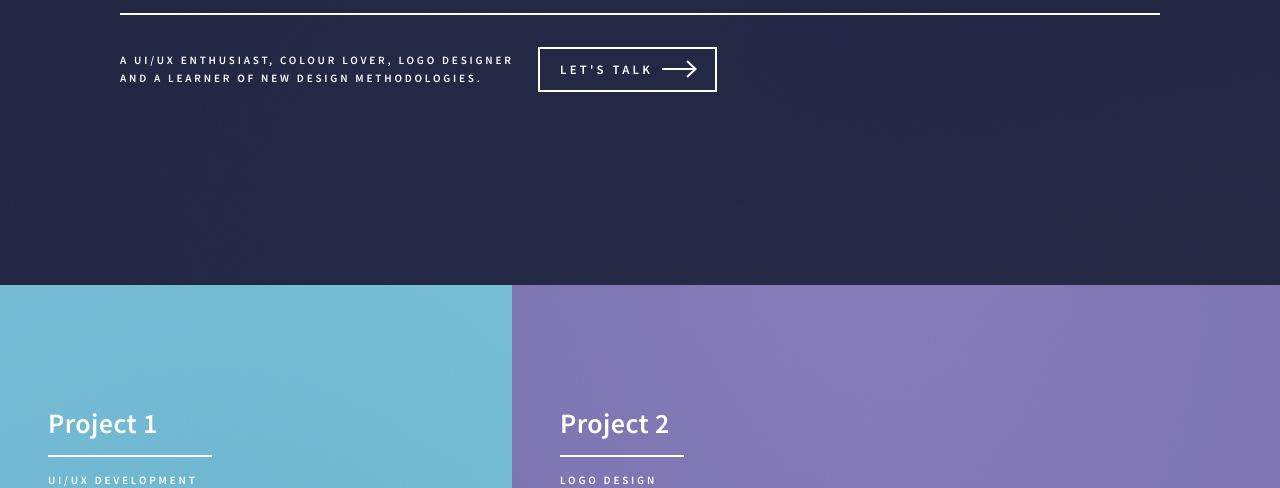
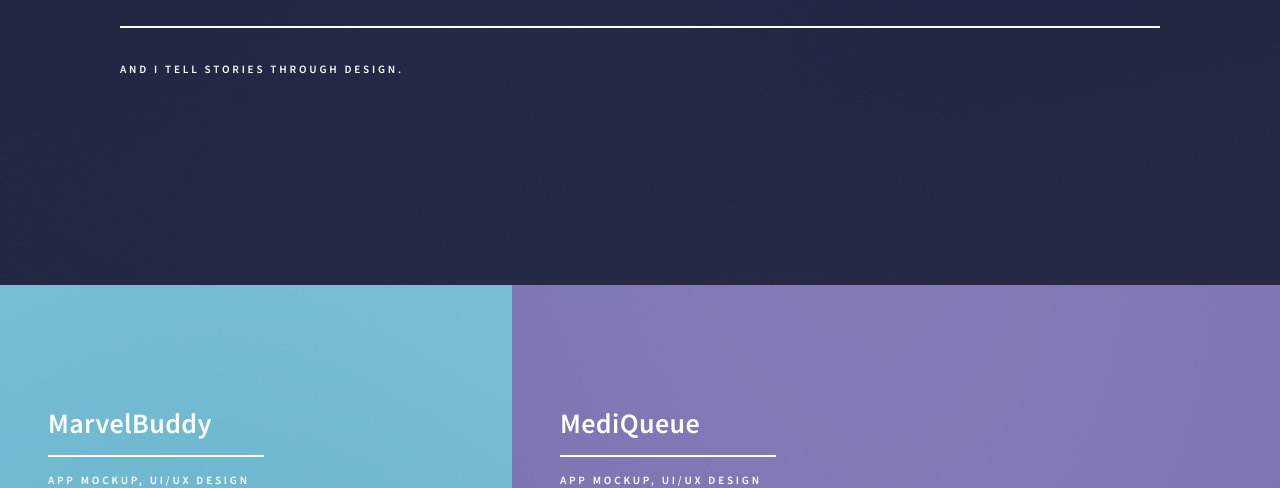
Before and after one commit to kwonjames/portfolio, a plain HTML site: page index.html in a window 1280 px wide. Shown: the part 315-803 px from the top of the page. Drawn offline with Linux system fonts and the light colour scheme.

Commit message:
Update index.html

```diff
--- a/index.html
+++ b/index.html
@@ -25,13 +25,9 @@
 				<!-- Menu -->
 					<nav id="menu">
 						<ul class="links">
-							<li><a href="index.html">Home</a></li>
-							<li><a href="landing.html">About Me</a></li>
-							<li><a href="generic.html">Process</a></li>
-							<li><a href="elements.html">Projects</a></li>
-						</ul>
-						<ul class="actions vertical">
-							<li><a href="#" class="button special fit">Let's Talk</a></li>
+							<li><a href="index.html">Work</a></li>
+							<li><a href="landing.html">About</a></li>
+							<li><a href="generic.html">Extra</a></li>
 						</ul>
 					</nav>
 
@@ -42,11 +38,7 @@
 								<h1>Hi, my name is James</h1>
 							</header>
 							<div class="content">
-								<p>A UI/UX enthusiast, colour lover, logo designer <br />
-								and a learner of new design methodologies.</p>
-								<ul class="actions">
-									<li><a href="#one" class="button next scrolly">Let's talk</a></li>
-								</ul>
+								<p>And I tell stories through design.</p>
 							</div>
 						</div>
 					</section>
@@ -61,8 +53,8 @@
 										<img src="images/pic01.jpg" alt="" />
 									</span>
 									<header class="major">
-										<h3><a href="landing.html" class="link">Project 1</a></h3>
-										<p>UI/UX Development</p>
+										<h3><a href="landing.html" class="link">MarvelBuddy</a></h3>
+										<p>App Mockup, UI/UX Design</p>
 									</header>
 								</article>
 								<article>
@@ -70,8 +62,8 @@
 										<img src="images/pic02.jpg" alt="" />
 									</span>
 									<header class="major">
-										<h3><a href="landing.html" class="link">Project 2</a></h3>
-										<p>Logo Design</p>
+										<h3><a href="landing.html" class="link">MediQueue</a></h3>
+										<p>App Mockup, UI/UX Design</p>
 									</header>
 								</article>
 								<article>
```
